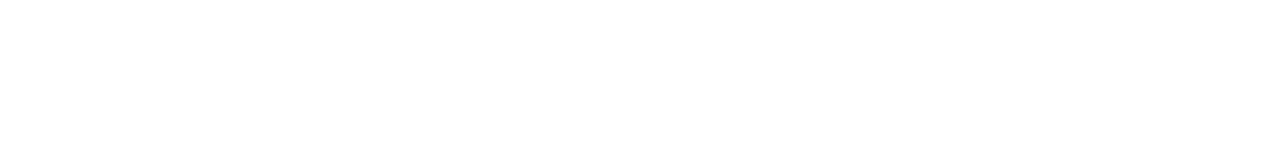
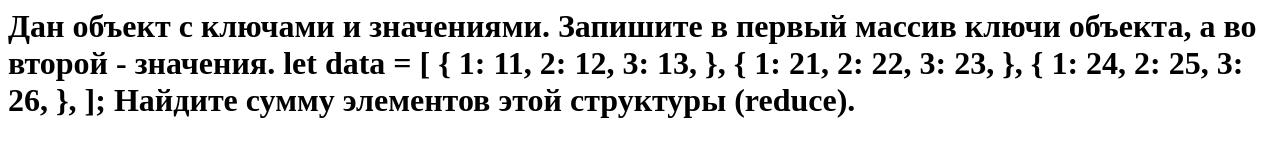
Before and after one commit to mikhailovaaleksandra/js5, a plain HTML site: page n6.html in a window 1280 px wide. Drawn offline with Linux system fonts and the light colour scheme.

Commit message:
Update n6.html

```diff
--- a/n6.html
+++ b/n6.html
@@ -1,3 +1,31 @@
+<html lang="en">
+<head>
+    <meta charset="UTF-8">
+    <meta name="viewport" content="width=device-width, initial-scale=1.0">
+    <title>g</title>
+</head>
+<body>
+    <h1>Дан объект с ключами и значениями. Запишите в первый массив ключи объекта, а во второй - значения.
+let data = [
+	{
+		1: 11,
+		2: 12,
+		3: 13,
+	},
+	{
+		1: 21,
+		2: 22,
+		3: 23,
+	},
+	{
+		1: 24,
+		2: 25,
+		3: 26,
+	},
+];
+Найдите сумму элементов этой структуры (reduce).
+</h1>
+</body>
 <script>
     let data = [
 {
@@ -35,3 +63,4 @@ data.forEach(elem=>{
 });
  console.log(sum);
 </script>
+</html>
```
